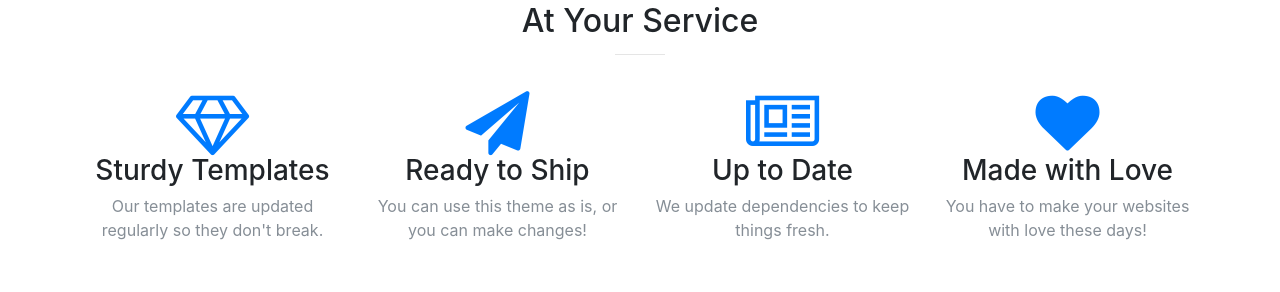
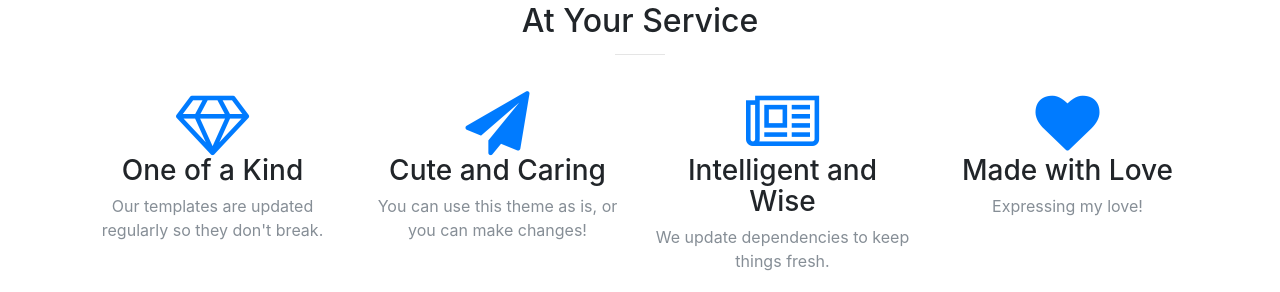
Before and after one commit to 80000K/Web, a website with bundled scripts: page index.html in a window 1280 px wide. Shown: the part 1243-1535 px from the top of the page. Built offline with nearby package versions, Linux system fonts and the light colour scheme.

Commit message:
more3
more

```diff
--- a/index.html
+++ b/index.html
@@ -92,21 +92,21 @@
           <div class="col-lg-3 col-md-6 text-center">
             <div class="service-box">
               <i class="fa fa-4x fa-diamond text-primary sr-icons"></i>
-              <h3>Sturdy Templates</h3>
+              <h3> One of a Kind</h3>
               <p class="text-muted">Our templates are updated regularly so they don't break.</p>
             </div>
           </div>
           <div class="col-lg-3 col-md-6 text-center">
             <div class="service-box">
               <i class="fa fa-4x fa-paper-plane text-primary sr-icons"></i>
-              <h3>Ready to Ship</h3>
+              <h3>Cute and Caring</h3>
               <p class="text-muted">You can use this theme as is, or you can make changes!</p>
             </div>
           </div>
           <div class="col-lg-3 col-md-6 text-center">
             <div class="service-box">
               <i class="fa fa-4x fa-newspaper-o text-primary sr-icons"></i>
-              <h3>Up to Date</h3>
+              <h3>Intelligent and Wise</h3>
               <p class="text-muted">We update dependencies to keep things fresh.</p>
             </div>
           </div>
@@ -114,7 +114,7 @@
             <div class="service-box">
               <i class="fa fa-4x fa-heart text-primary sr-icons"></i>
               <h3>Made with Love</h3>
-              <p class="text-muted">You have to make your websites with love these days!</p>
+              <p class="text-muted">Expressing my love!</p>
             </div>
           </div>
         </div>
```
